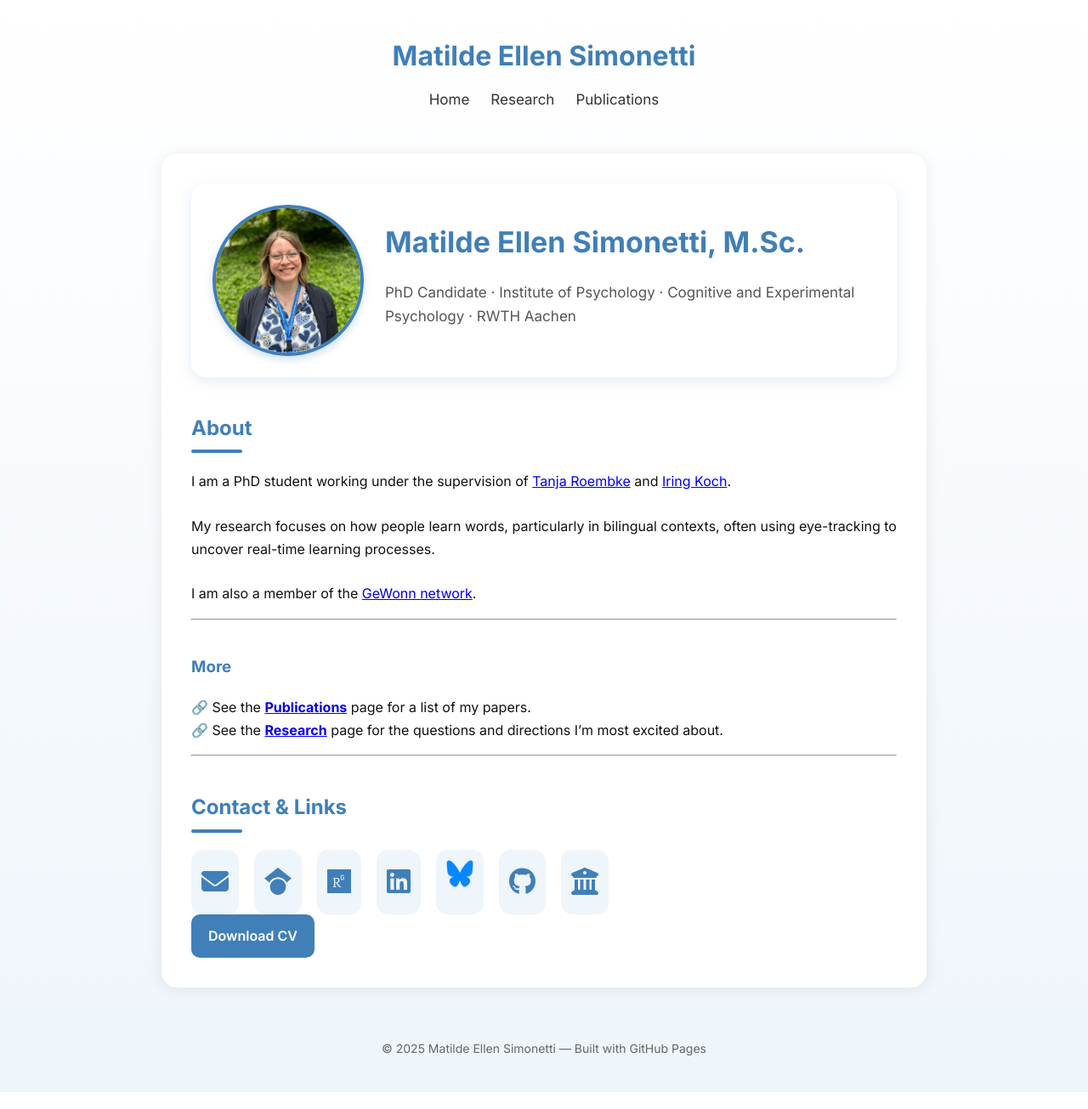
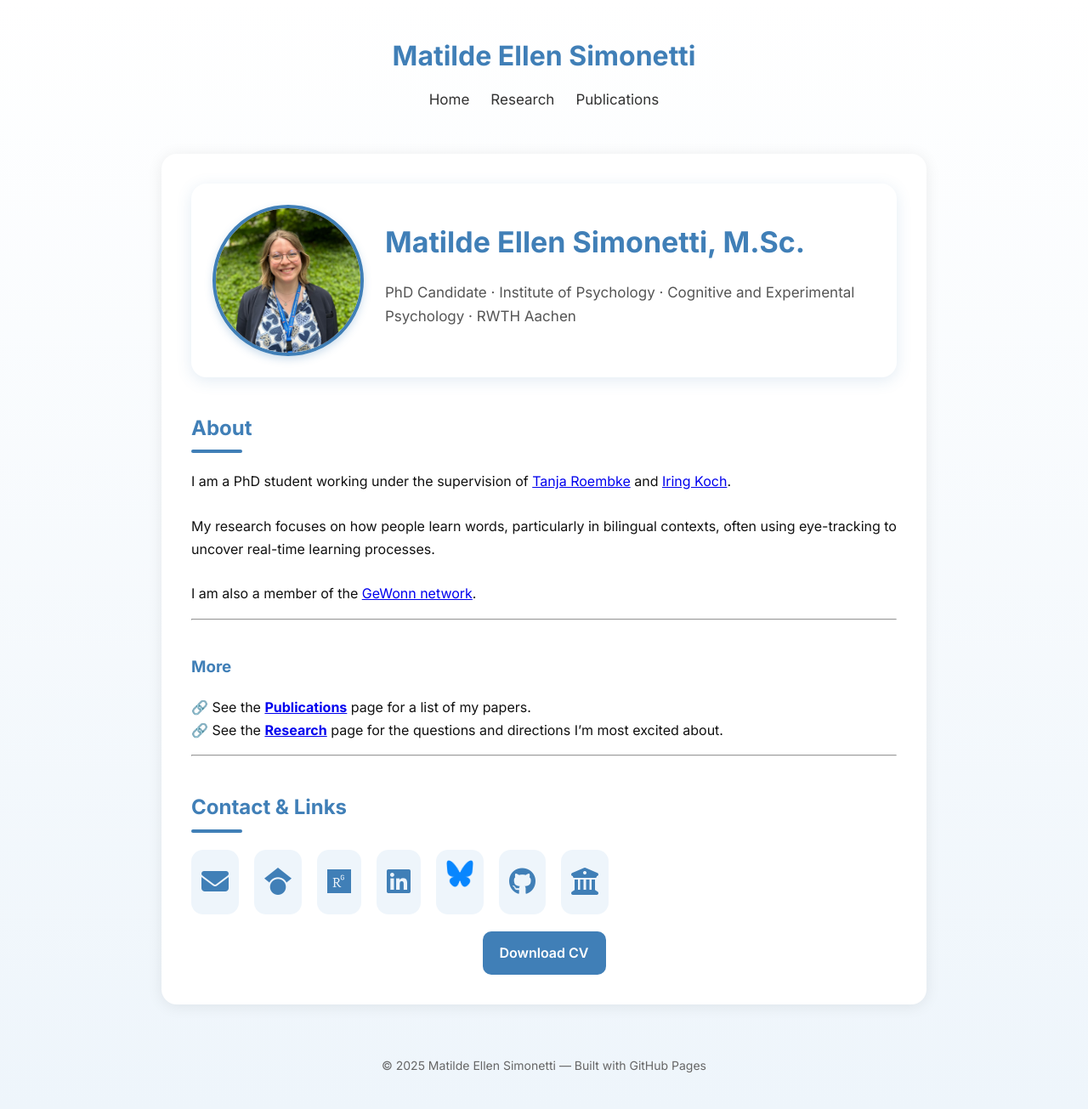
Before and after one commit to matildellen/matildellen.github.io, a Jekyll site: the page built from index.md, in a window 1280 px wide. Shown: the whole page at 85% size. Built offline with Jekyll 4.4.1, drawn with Linux system fonts in a browser that asks for light colours.

Commit message:
Add margin-top to CV button container

```diff
--- a/index.md
+++ b/index.md
@@ -68,7 +68,7 @@ I am also a member of the
   </a>
 </div>
 
-<div class="cv-button-container">
+<div class="cv-button-container" style="margin-top: 1.25rem; text-align: center;">
   <a class="cv-button" href="/files/CV_Matilde_Simonetti.pdf" target="_blank">
     Download CV
   </a>
```
